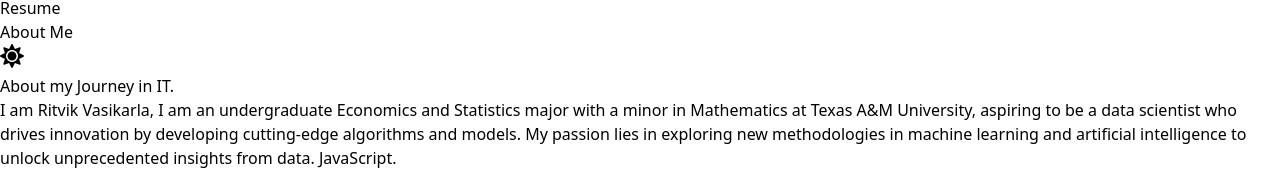
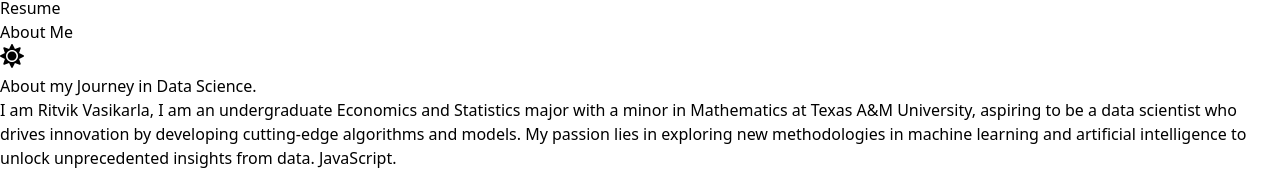
Before and after one commit to ritvikv03/portfolio, a Next.js app: page /about in a window 1280 px wide. Shown: the part 126-296 px from the top of the page. Built offline with nearby package versions, Linux system fonts and the light colour scheme.

Commit message:
Update index.tsx

```diff
--- a/containers/about/index.tsx
+++ b/containers/about/index.tsx
@@ -15,7 +15,7 @@ const AboutMe: FC<AboutMeProps> = ({}) => {
         <div className="col-span-8 place-self-center text-center sm:text-left justify-self-start">
           <h2 aria-label={"about-me"}
             className={`mb-3 text-1xl sm:text-2xl lg:text-3xl lg:leading-normal font-extrabold ${theme === 'dark' ? 'text-white' : 'text-black'}`}>
-            About my Journey in IT.
+            About my Journey in Data Science.
           </h2>
           <div className="flex flex-col justify-between">
             <p aria-label={'self-description'} className={`text-justify text-base sm:text-lg mb-6 lg:text-xl ${theme === 'dark' ? 'text-[#ADB7BE]' : 'text-black'}`}>
```
